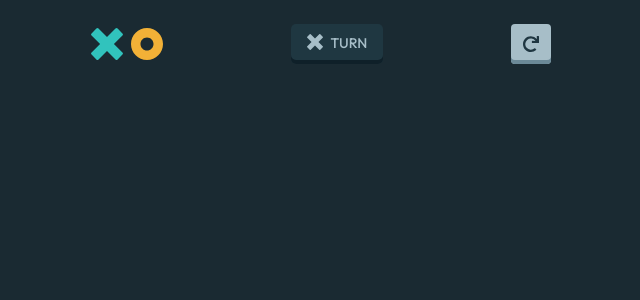
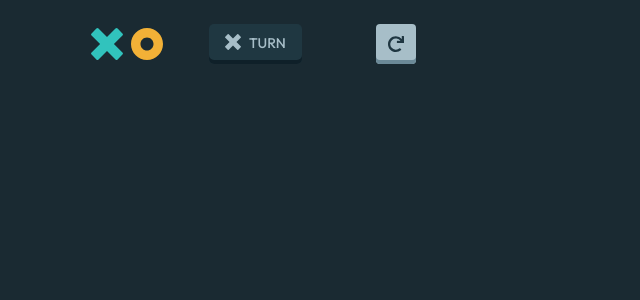
Before and after one commit to kylelamse/tic-tac-toe, a React (Create React App) app: page / in a window 1280 px wide. Shown: the top 300 px of the page, without its empty margins (319-959 px from the left). Built offline with nearby package versions, Linux system fonts and the light colour scheme.

Commit message:
Fix margin

```diff
--- a/src/pages/Game/GameHeader.scss
+++ b/src/pages/Game/GameHeader.scss
@@ -1,5 +1,8 @@
-.game-header {
+.game_header_container {
     display: flex;
     flex-direction: row;
-    justify-content: space-between;
 }
+
+.game_header_turn_status_container {
+    margin: 0 74px 0 46px;
+}
--- a/src/pages/Game/GameHeader.tsx
+++ b/src/pages/Game/GameHeader.tsx
@@ -8,9 +8,11 @@ type Props = {};
 
 const GameHeader = (props: Props) => {
     return (
-        <div className="game-header">
+        <div className="game_header_container">
             <Logo />
-            <TurnStatus currentPlayer="X" />
+            <div className="game_header_turn_status_container">
+                <TurnStatus currentPlayer="X" />
+            </div>
             <RestartButton />
         </div>
     );
```
